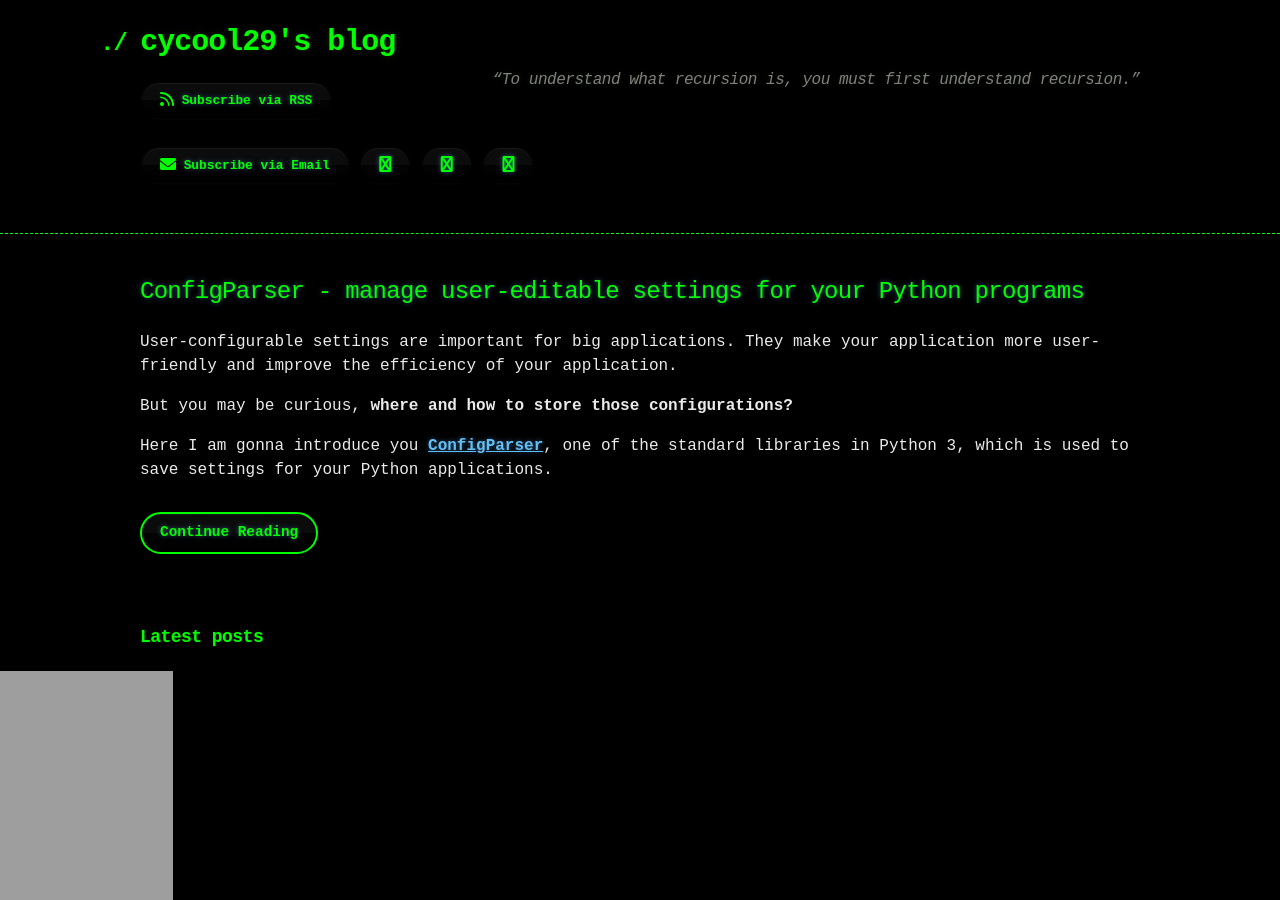
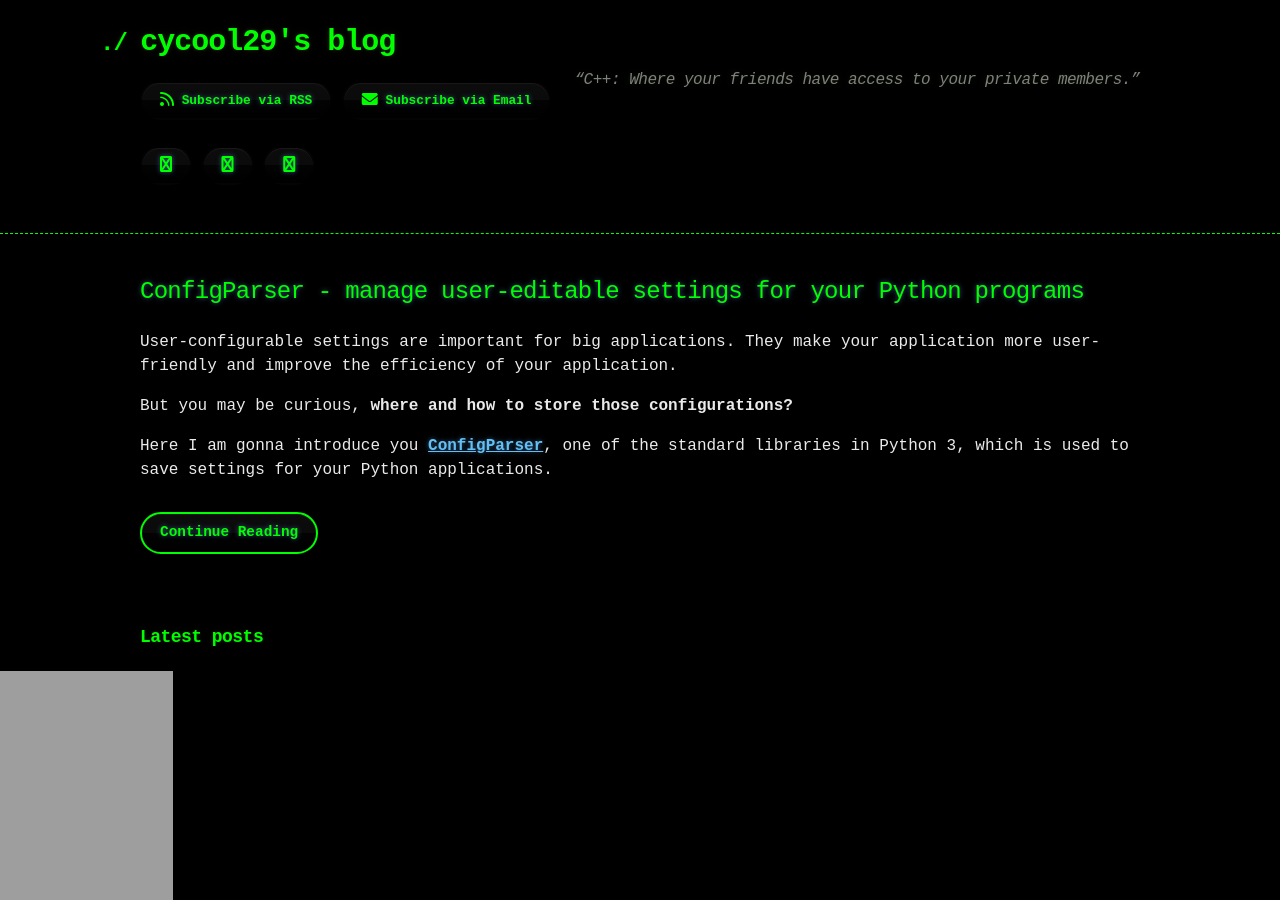
Before and after one commit to cycool29/cycool29.github.io, a Jekyll site: the page built from index.md, in a window 1280 px wide and 900 px high. Built offline with Jekyll 4.4.1, drawn with Linux system fonts in a browser that asks for light colours; a style sheet for code colours, icons or effects is not loaded.

Commit message:
Update quotes

```diff
--- a/_config.yml
+++ b/_config.yml
@@ -1,5 +1,5 @@
 title: cycool29's blog
-description: "“To understand what recursion is, you must first understand recursion.” "
+description: "“C++: Where your friends have access to your private members.” "
 bio: A high school student. Intermediate in Python, Git, Bash. Learning JavaScript. He/Him. "
 author: cycool29
 url: https://cycool29.github.io
```
